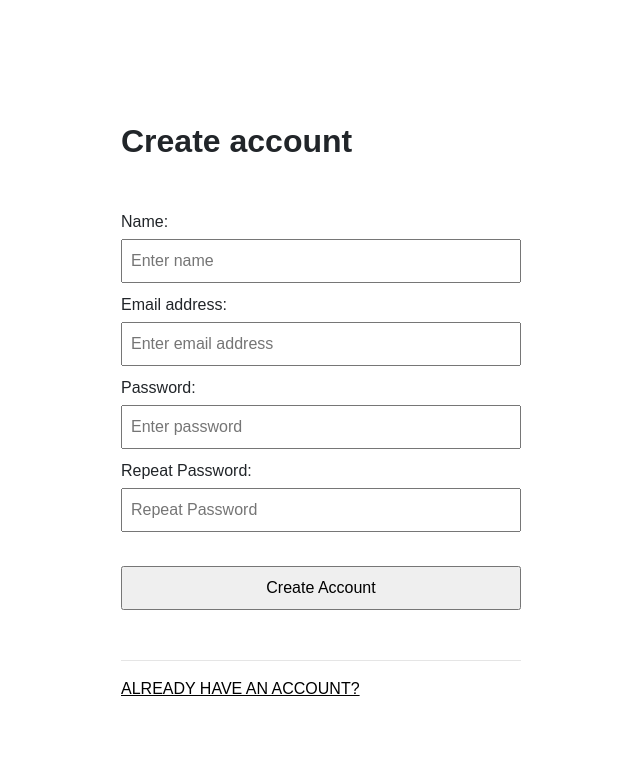
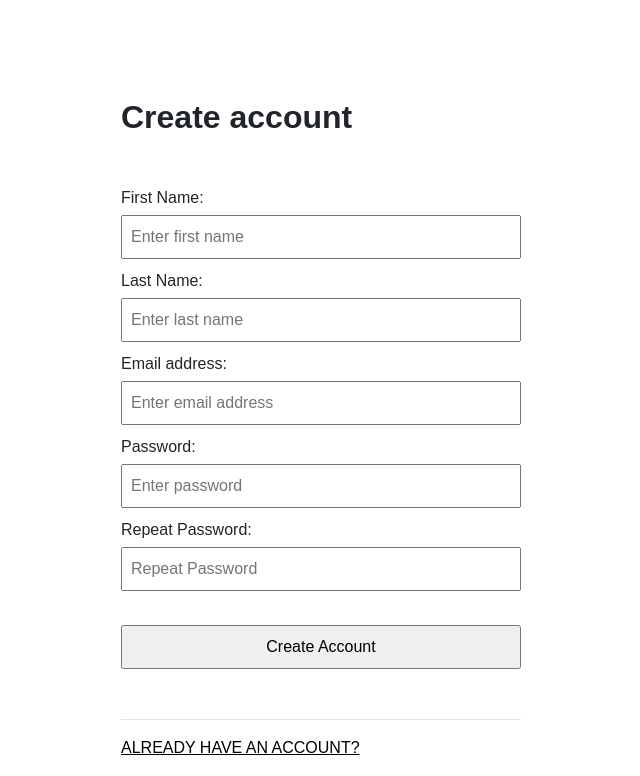
Before and after one commit to sarahvii/codespace-project-mktime, a PHP site: page /create_account.php in a window 1280 px wide. Shown: the part 56-832 px from the top of the page, without its empty margins (135-775 px from the left). Before the commit the page ends 752 px from the top, so only its background shows below. Run offline with PHP 8.4, Linux system fonts and the light colour scheme.

Commit message:
Amended to include first and last name

```diff
--- a/root/create_account.php
+++ b/root/create_account.php
@@ -25,12 +25,15 @@
             </div>
         </div>
     </nav>
-    <br><br><br>
+    <br><br>
     <h2><b>Create account</b></h2>
     <form action="create_account.php" method="post">
 
-        <label for="Name">Name:</label>
-        <input type="name" id="name" name="name" placeholder="Enter name" required><br>
+        <label for="Name">First Name:</label>
+        <input type="name" id="name" name="name" placeholder="Enter first name" required><br>
+
+        <label for="Name">Last Name:</label>
+        <input type="name" id="name" name="name" placeholder="Enter last name" required><br>
 
         <label for="email">Email address:</label>
         <input type="email" id="email" name="email" placeholder="Enter email address" required><br>
```
